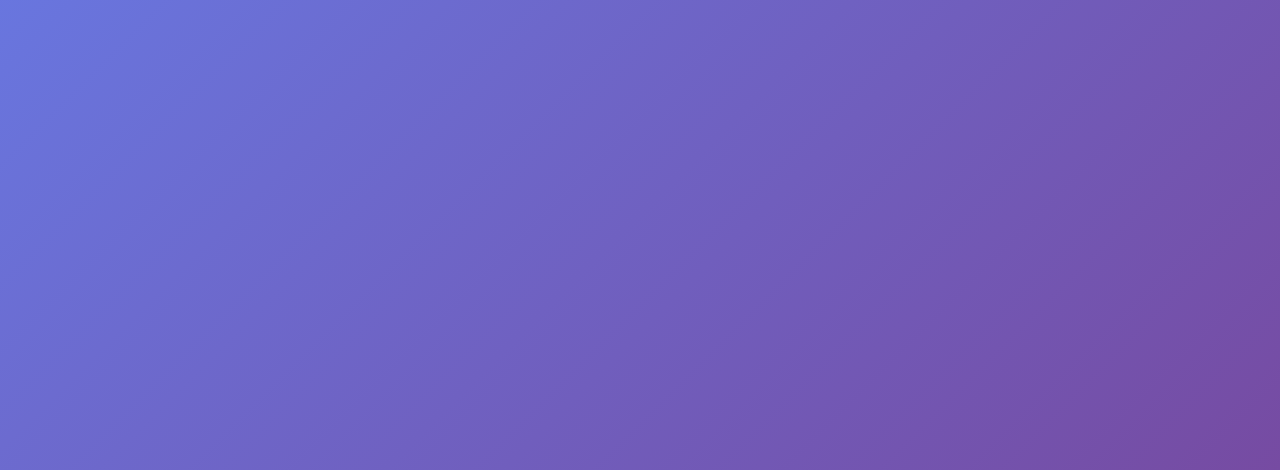
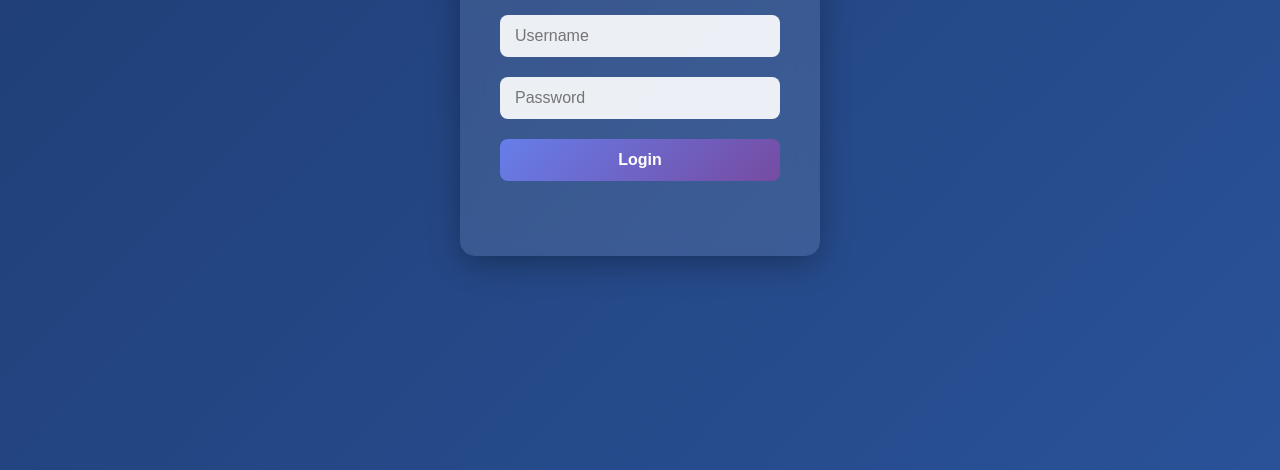
Before and after one commit to wendipratamas876-gif/web, a website: page public/index.html in a window 1280 px wide. Shown: the part 330-800 px from the top of the page. Drawn offline with Linux system fonts and the light colour scheme; files that its build step writes are made by us from their sources.

Commit message:
Update landing.css

```diff
--- a/public/style/landing.css
+++ b/public/style/landing.css
@@ -1,90 +1,87 @@
-/* Landing Page Styles */
-body {
+* {
     margin: 0;
     padding: 0;
-    font-family: 'Inter', sans-serif;
-    background: linear-gradient(135deg, #667eea 0%, #764ba2 100%);
-    min-height: 100vh;
+    box-sizing: border-box;
+    font-family: 'Arial', sans-serif;
 }
 
-.gradient-bg {
-    background: linear-gradient(135deg, #667eea 0%, #764ba2 100%);
+body {
+    background: linear-gradient(135deg, #1e3c72, #2a5298);
+    min-height: 100vh;
+    display: flex;
+    justify-content: center;
+    align-items: center;
+    color: white;
 }
 
-.glass-effect {
+.container {
+    width: 100%;
+    max-width: 400px;
+    padding: 20px;
+}
+
+.login-box {
     background: rgba(255, 255, 255, 0.1);
     backdrop-filter: blur(10px);
-    border: 1px solid rgba(255, 255, 255, 0.2);
+    border-radius: 15px;
+    padding: 40px;
+    box-shadow: 0 8px 32px rgba(0, 0, 0, 0.3);
+    text-align: center;
 }
 
-.attack-card {
-    transition: all 0.3s ease;
+.logo {
+    margin-bottom: 30px;
 }
 
-.attack-card:hover {
-    transform: translateY(-2px);
-    box-shadow: 0 10px 20px rgba(0,0,0,0.2);
+.logo img {
+    width: 80px;
+    height: 80px;
+    border-radius: 50%;
+    margin-bottom: 15px;
 }
 
-.pulse {
-    animation: pulse 2s infinite;
+.logo h1 {
+    font-size: 24px;
+    font-weight: bold;
+    margin-bottom: 5px;
 }
 
-@keyframes pulse {
-    0% { opacity: 1; }
-    50% { opacity: 0.5; }
-    100% { opacity: 1; }
+.input-group {
+    margin-bottom: 20px;
+    text-align: left;
 }
 
-.slide-in {
-    animation: slideIn 0.3s ease-out;
+.input-group input {
+    width: 100%;
+    padding: 12px 15px;
+    border: none;
+    border-radius: 8px;
+    background: rgba(255, 255, 255, 0.9);
+    color: #333;
+    font-size: 16px;
 }
 
-@keyframes slideIn {
-    from { transform: translateX(-100%); opacity: 0; }
-    to { transform: translateX(0); opacity: 1; }
-}
-
-/* Login Form Styles */
-.login-container {
-    max-width: 400px;
-    margin: 0 auto;
-    padding: 2rem;
-}
-
-.login-form {
-    display: flex;
-    flex-direction: column;
-    gap: 1rem;
-}
-
-.login-input {
-    padding: 0.75rem;
-    border-radius: 0.5rem;
+.login-btn {
+    width: 100%;
+    padding: 12px;
+    background: linear-gradient(135deg, #667eea, #764ba2);
     border: none;
-    background: rgba(255, 255, 255, 0.2);
+    border-radius: 8px;
     color: white;
-    font-size: 1rem;
-}
-
-.login-button {
-    padding: 0.75rem;
-    border-radius: 0.5rem;
-    border: none;
-    background: rgba(255, 255, 255, 0.3);
-    color: white;
+    font-size: 16px;
     font-weight: bold;
     cursor: pointer;
     transition: all 0.3s ease;
 }
 
-.login-button:hover {
-    background: rgba(255, 255, 255, 0.4);
+.login-btn:hover {
+    transform: translateY(-2px);
+    box-shadow: 0 5px 15px rgba(0, 0, 0, 0.2);
 }
 
-.credentials-note {
-    font-size: 0.8rem;
-    opacity: 0.7;
-    margin-top: 1rem;
-    text-align: center;
+.error-message {
+    color: #ff6b6b;
+    margin-top: 15px;
+    font-size: 14px;
+    min-height: 20px;
 }
```
